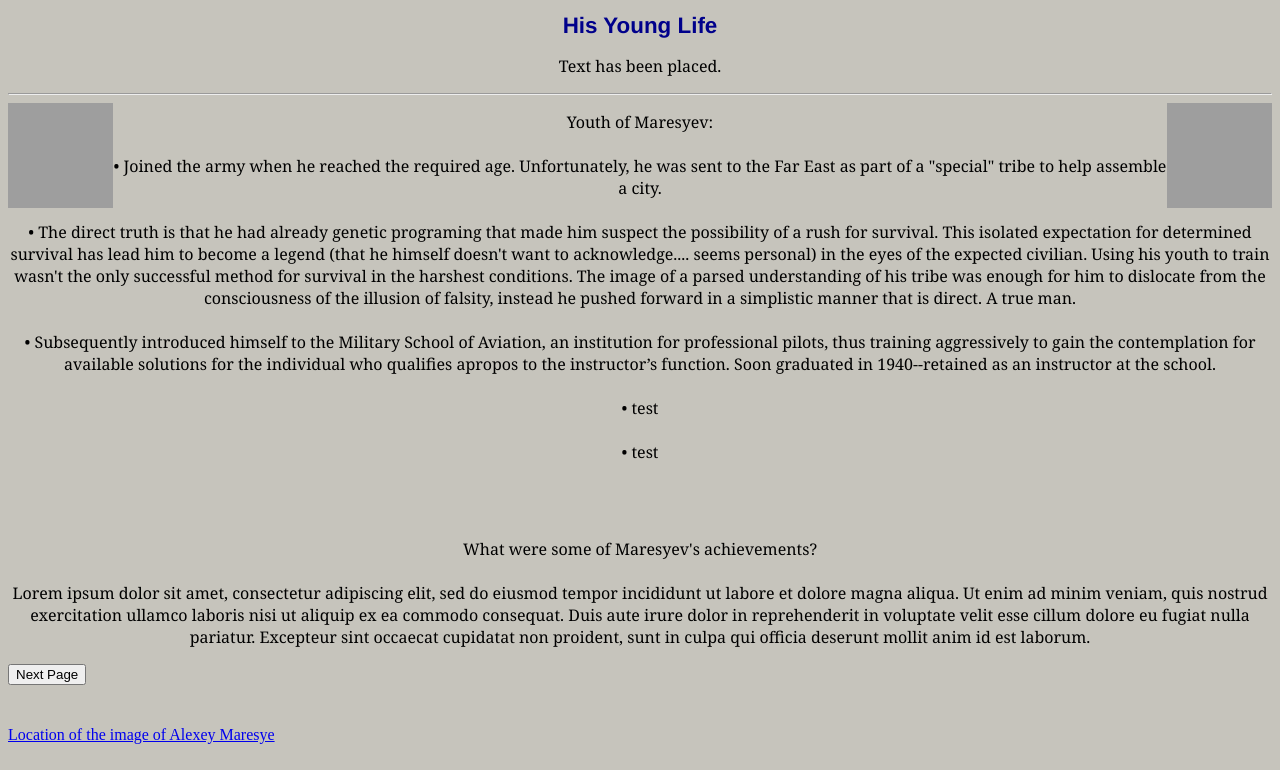
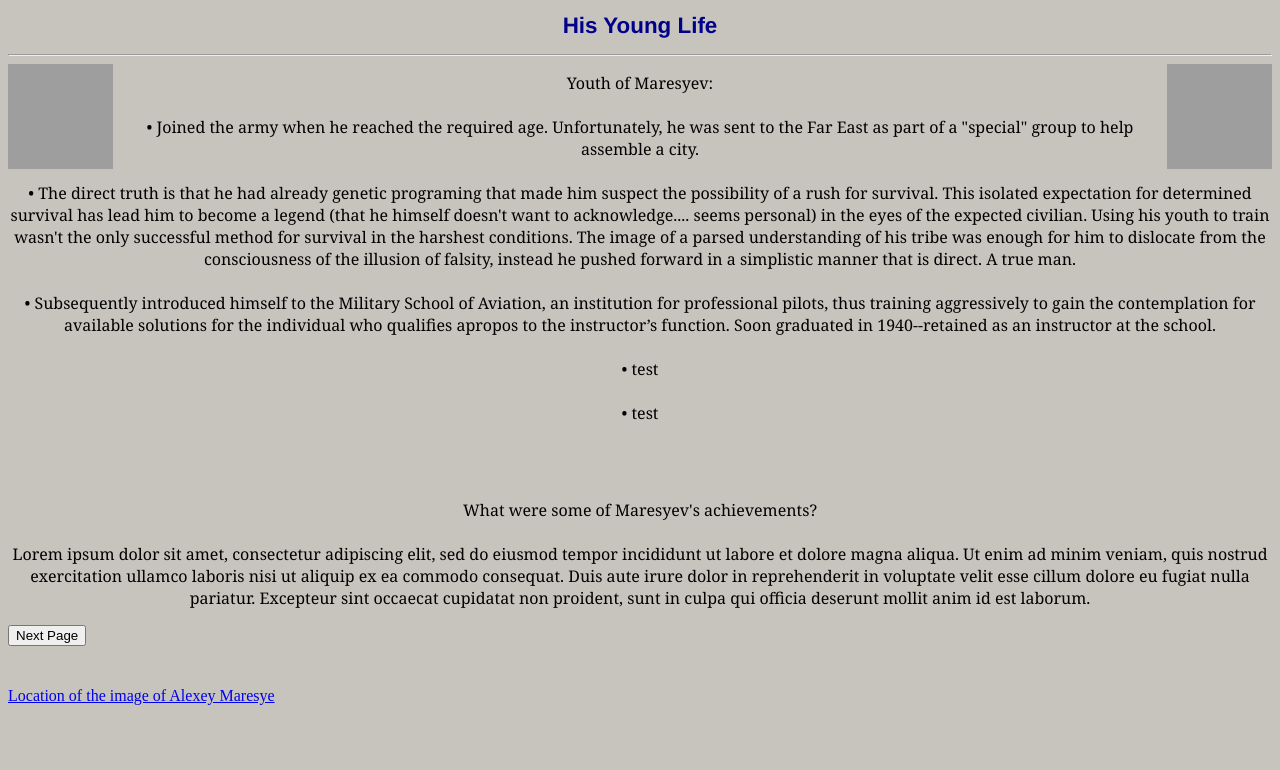
Before and after one commit to alexeymaresyev/younglife, a plain HTML site: page index.html in a window 1280 px wide. Shown: the part 108-878 px from the top of the page. After the commit the page ends 839 px from the top, so only its background shows below. Drawn offline with Linux system fonts and the light colour scheme; grey boxes are pictures that could not be loaded.

Commit message:
Update index.html

```diff
--- a/index.html
+++ b/index.html
@@ -28,9 +28,6 @@
 
 <h1 style ="font-size:140%;color :darkblue;text-align : center; font-family:helvetica;">His Young Life</h1>
 
-
-<p style ="font-family:georgia;" ALIGN = center>Text has been placed.</p>
-
 <hr>
 
 <img src="https://upload.wikimedia.org/wikipedia/commons/5/5d/Polikarpov_I-16-Spain_%28clipped%29.jpg" alt="https://en.wikipedia.org/wiki/Polikarpov_I-16" width="105" height="105" ALIGN = right>
@@ -39,7 +36,7 @@
 <img src="https://www.rgo.ru/sites/default/files/styles/head_image_article/public/node/23162/8c8553c1c77575b0a5cfae654e4b41ec.jpg?itok=sFVKXX-H" alt="https://www.rgo.ru/en/article/aleksey-maresyev-lifelong-hero" width="105" height="105" ALIGN = left>
 
 <p style = "font-family: georgia;" ALIGN = center >Youth of Maresyev:<br><br>
-• Joined the army when he reached the required age. Unfortunately, he was sent to the Far East as part of a "special" tribe to help assemble a city.
+• Joined the army when he reached the required age. Unfortunately, he was sent to the Far East as part of a "special" group to help assemble a city.
 <br><br>
 • The direct truth is that he had already genetic programing that made him suspect the possibility of a rush for survival. This isolated expectation for determined survival has lead him to become a legend (that he himself doesn't want to acknowledge.... seems personal) in the eyes of the expected civilian. Using his youth to train wasn't the only successful method for survival in the harshest conditions. The image of a parsed understanding of his tribe was enough for him to dislocate from the consciousness of the illusion of falsity, instead he pushed forward in a simplistic manner that is direct. A true man.
 <br><br>
```
